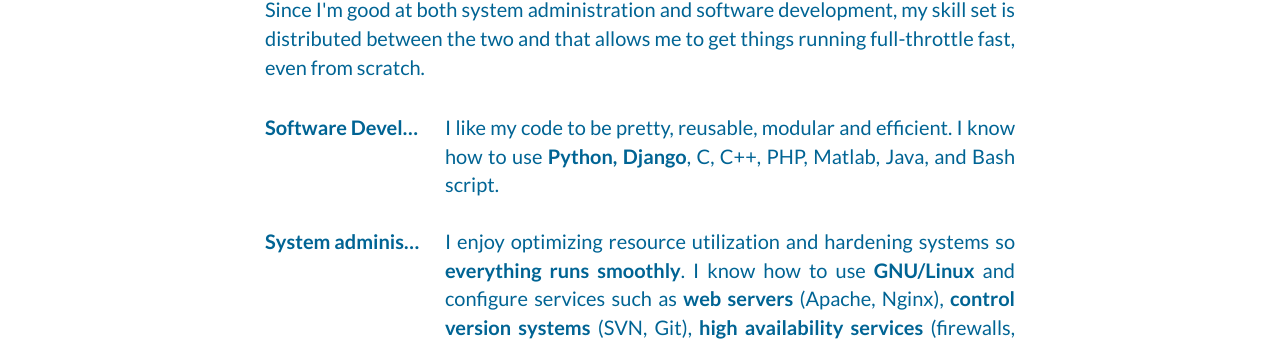
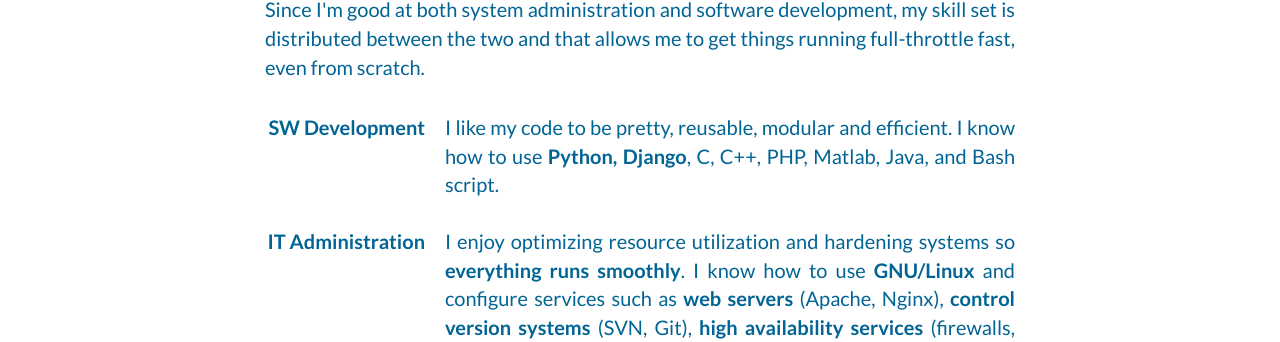
Before and after one commit to julianx/julianx, a Jekyll site: the page built from index.html, in a window 1280 px wide and 900 px high, scrolled down 1308 px. Shown: the part 145-487 px from the top of the window. Built offline with Jekyll 4.4.1, drawn with Linux system fonts in a browser that asks for light colours.

Commit message:
Shortened skill names.

```diff
--- a/_data/skills.yml
+++ b/_data/skills.yml
@@ -1,7 +1,7 @@
-- name: Software Development
+- name: SW Development
   description: I like my code to be pretty, reusable, modular and efficient. I know how to use <b>Python, Django</b>, C, C++, PHP, Matlab, Java, and Bash script.
 
-- name: System administration
+- name: IT Administration
   description: I enjoy optimizing resource utilization and hardening systems so <b>everything runs smoothly</b>. I know how to use <b>GNU/Linux</b> and configure services such as <b>web servers</b> (Apache, Nginx), <b>control version systems</b> (SVN, Git), <b>high availability services</b> (firewalls, load balancers, NAT and Proxy servers).
 
 - name: Cloud computing
```
